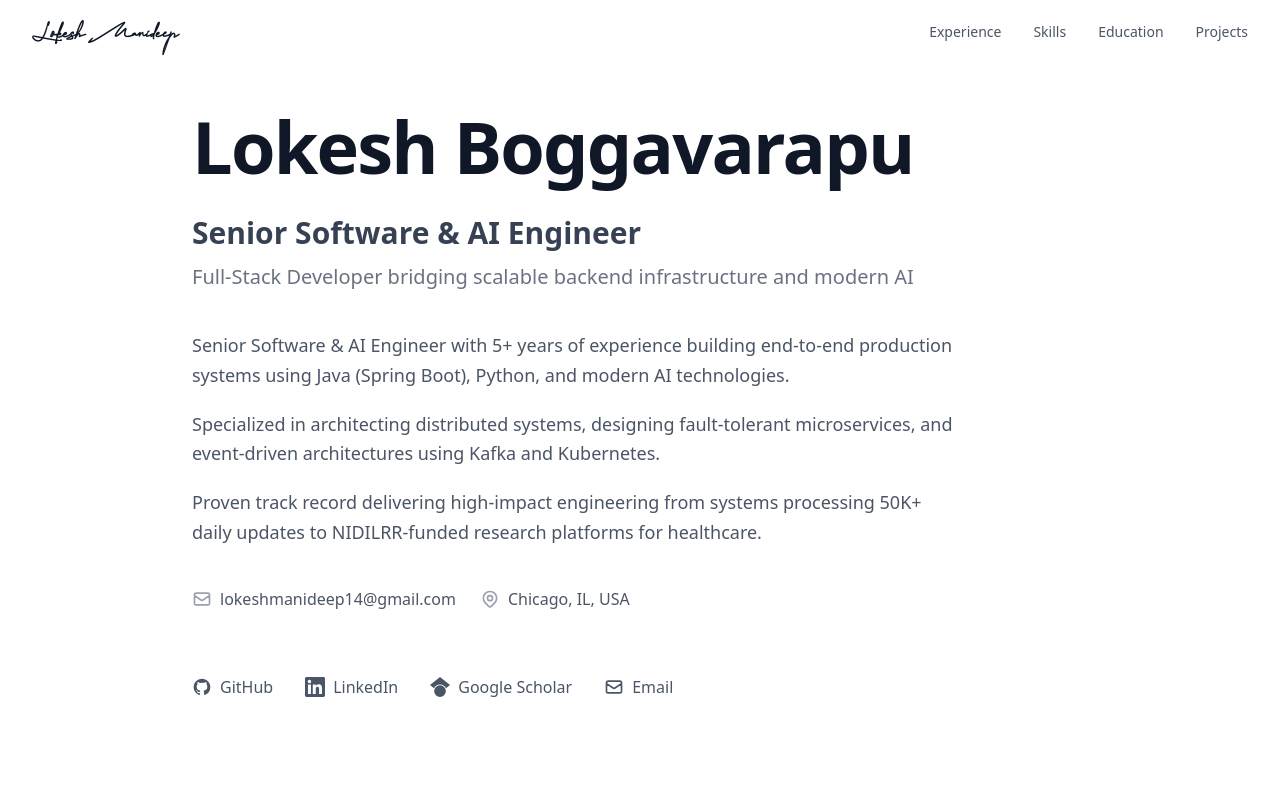
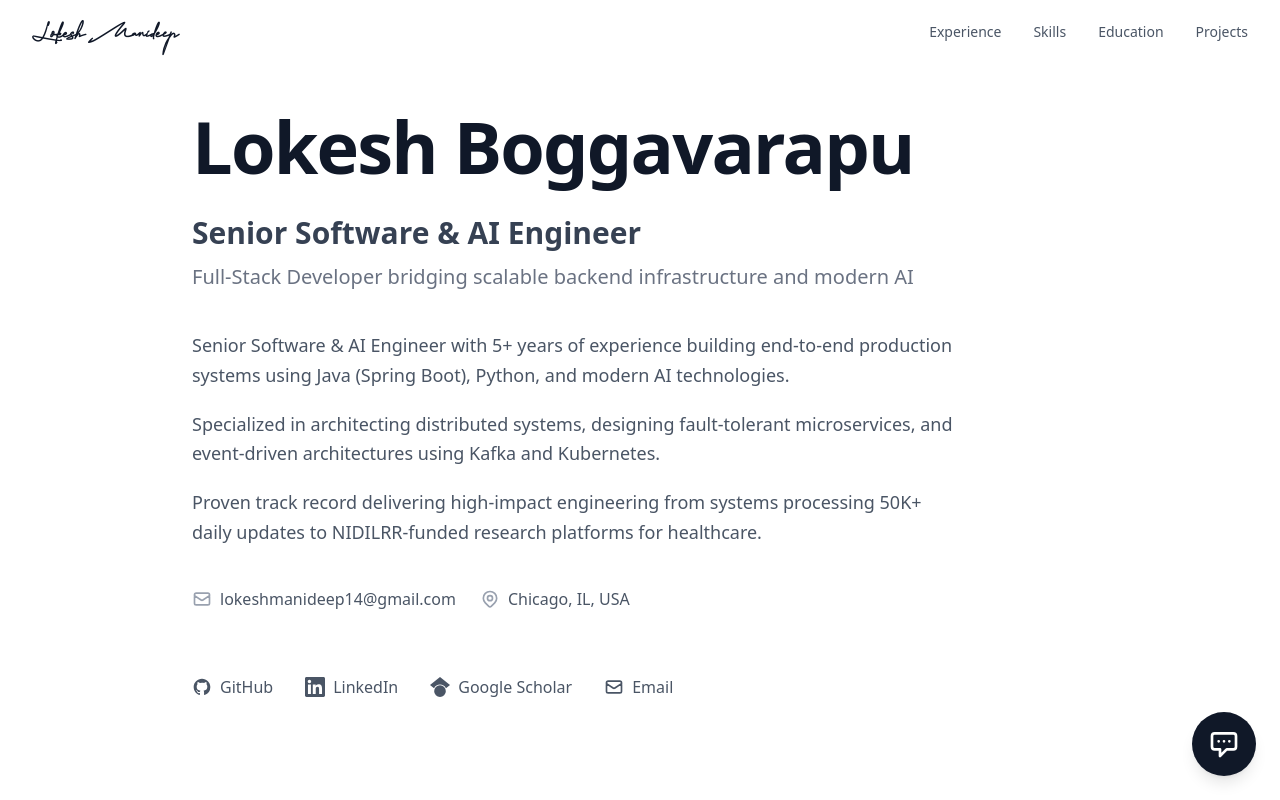
Before and after one commit to lokeshmanideep/lokeshmanideep.github.io, a React (Vite) app: page / in a window 1280 px wide. Shown: the top 800 px of the page. Built offline with nearby package versions, Linux system fonts and the light colour scheme.

Commit message:
added gradio chatbot

```diff
--- a/src/App.tsx
+++ b/src/App.tsx
@@ -1,4 +1,5 @@
 import { Route, BrowserRouter as Router, Routes } from 'react-router-dom';
+import Chat from './components/Chat';
 import { Footer } from './components/layout/Footer';
 import { Navigation } from './components/layout/Navigation';
 import Education from './pages/Education';
@@ -23,6 +24,7 @@ function App ()
           <Route path="/projects" element={<ProjectsPage />} />
           <Route path="/projects/:projectId" element={<ProjectDetail />} />
         </Routes>
+        <Chat />
       </div>
     </Router>
   );
--- /dev/null
+++ b/src/components/Chat.tsx
@@ -0,0 +1,92 @@
+import { useState } from 'react';
+
+export default function Chat ()
+{
+    const [ isOpen, setIsOpen ] = useState( false );
+
+    return (
+        <>
+            {/* Floating Chat Button */}
+            {!isOpen && (
+                <button
+                    onClick={() => setIsOpen( true )}
+                    className="fixed bottom-6 right-6 w-16 h-16 bg-gray-900 hover:bg-gray-800 text-white rounded-full shadow-lg flex items-center justify-center transition-all z-50"
+                    aria-label="Open chat"
+                >
+                    {/* Temporary Bot Avatar */}
+                    <svg
+                        className="w-8 h-8"
+                        fill="none"
+                        stroke="currentColor"
+                        viewBox="0 0 24 24"
+                    >
+                        <path
+                            strokeLinecap="round"
+                            strokeLinejoin="round"
+                            strokeWidth={2}
+                            d="M8 10h.01M12 10h.01M16 10h.01M9 16H5a2 2 0 01-2-2V6a2 2 0 012-2h14a2 2 0 012 2v8a2 2 0 01-2 2h-5l-5 5v-5z"
+                        />
+                    </svg>
+                </button>
+            )}
+
+            {/* Chat Window */}
+            {isOpen && (
+                <div className="fixed bottom-6 right-6 w-[400px] h-[600px] bg-white border border-gray-200 rounded-lg shadow-2xl flex flex-col z-50">
+                    {/* Header */}
+                    <div className="flex items-center justify-between p-4 border-b border-gray-200 bg-gray-50 rounded-t-lg">
+                        <div className="flex items-center gap-3">
+                            <div className="w-10 h-10 bg-gray-900 rounded-full flex items-center justify-center">
+                                <svg
+                                    className="w-6 h-6 text-white"
+                                    fill="none"
+                                    stroke="currentColor"
+                                    viewBox="0 0 24 24"
+                                >
+                                    <path
+                                        strokeLinecap="round"
+                                        strokeLinejoin="round"
+                                        strokeWidth={2}
+                                        d="M8 10h.01M12 10h.01M16 10h.01M9 16H5a2 2 0 01-2-2V6a2 2 0 012-2h14a2 2 0 012 2v8a2 2 0 01-2 2h-5l-5 5v-5z"
+                                    />
+                                </svg>
+                            </div>
+                            <div>
+                                <h3 className="font-semibold text-gray-900">Lokesh's Assistant</h3>
+                                <p className="text-xs text-gray-500">Ask me anything</p>
+                            </div>
+                        </div>
+                        <button
+                            onClick={() => setIsOpen( false )}
+                            className="text-gray-500 hover:text-gray-900 transition-colors"
+                            aria-label="Close chat"
+                        >
+                            <svg
+                                className="w-5 h-5"
+                                fill="none"
+                                stroke="currentColor"
+                                viewBox="0 0 24 24"
+                            >
+                                <path
+                                    strokeLinecap="round"
+                                    strokeLinejoin="round"
+                                    strokeWidth={2}
+                                    d="M6 18L18 6M6 6l12 12"
+                                />
+                            </svg>
+                        </button>
+                    </div>
+
+                    {/* Embedded Gradio Chatbot */}
+                    <div className="flex-1 overflow-hidden">
+                        <iframe
+                            src="https://lokeshmanideep-careeragent.hf.space"
+                            className="w-full h-full border-0"
+                            title="AI Chatbot"
+                        />
+                    </div>
+                </div>
+            )}
+        </>
+    );
+}
```
